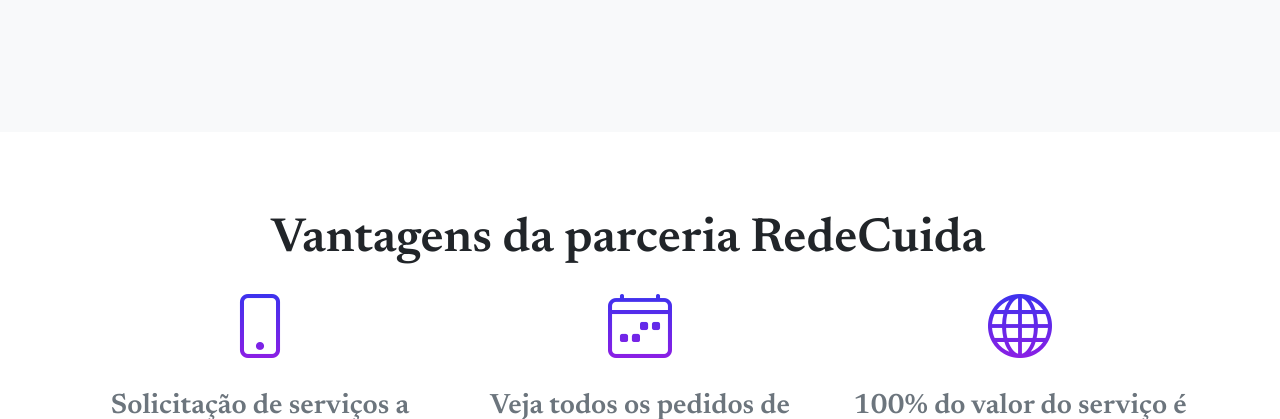
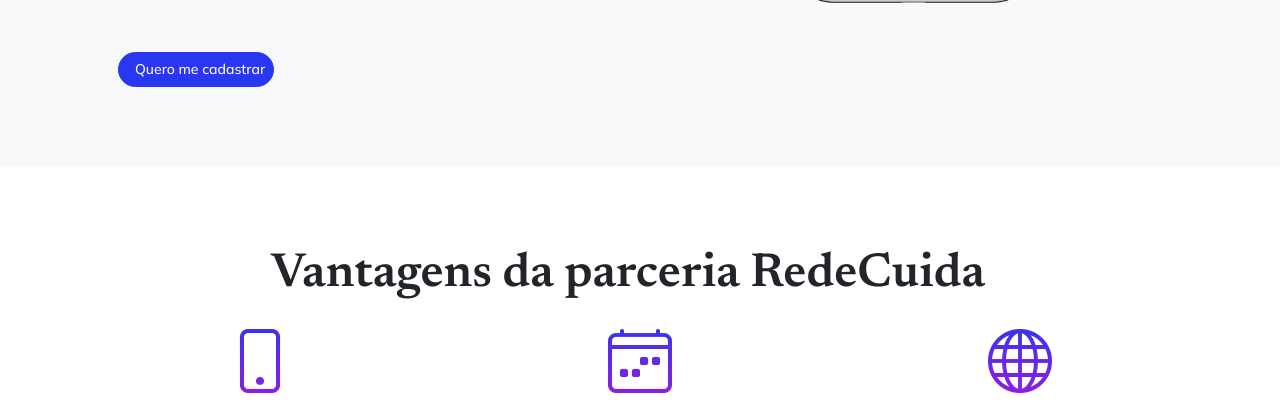
Before and after one commit to fmrafael/redecuida, a Flask app: page /seja-parceiro-redecuida in a window 1280 px wide. Shown: the part 711-1130 px from the top of the page. Run offline with Flask 2, Linux system fonts and the light colour scheme; some libraries are stand-ins or nearby versions.

Commit message:
+button_agende atendimento

```diff
--- a/templates/seja-parceiro-redecuida.html
+++ b/templates/seja-parceiro-redecuida.html
@@ -57,12 +57,23 @@
                             <h1 class="display-2 lh-1 mb-3">Se você é cuidador, enfermeiro, fisioterapeuta ou profissional de home care</h1>
                             <h2 class="text-muted fw-normal  mb-5">Consiga mais pacientes, direto do seu celular. Faça parte da RedeCuida</h2>
                             <div class="d-flex flex-column flex-lg-row align-items-center">
+
+                                <button class="btn btn-primary rounded-pill px-2 mb-3 mb-lg-0" data-bs-toggle="modal" data-bs-target="#feedbackModal">
+
+
+                        <span class="d-flex align-items-center">
+                            <i class="text-fill me-2"></i><span class="small" href="#agende_visita">Quero me cadastrar</span>
+                        </span>
+ </button>
+
                               <!--
                                 <a class="me-lg-3 mb-4 mb-lg-0" href="#!"><img class="app-badge" src="static/img/google-play-badge.svg" alt="..." /></a>
                                 <a href="#!"><img class="app-badge" src="static/img/app-store-badge.svg" alt="..." /></a> -->
                             </div>
                         </div>
                     </div>
+
+
                     <div class="col-lg-6">
                         <!-- Masthead device mockup feature-->
                         <div class="masthead-device-mockup">
```
Also changed, not shown: templates/index.html (+10 -0 lines).
